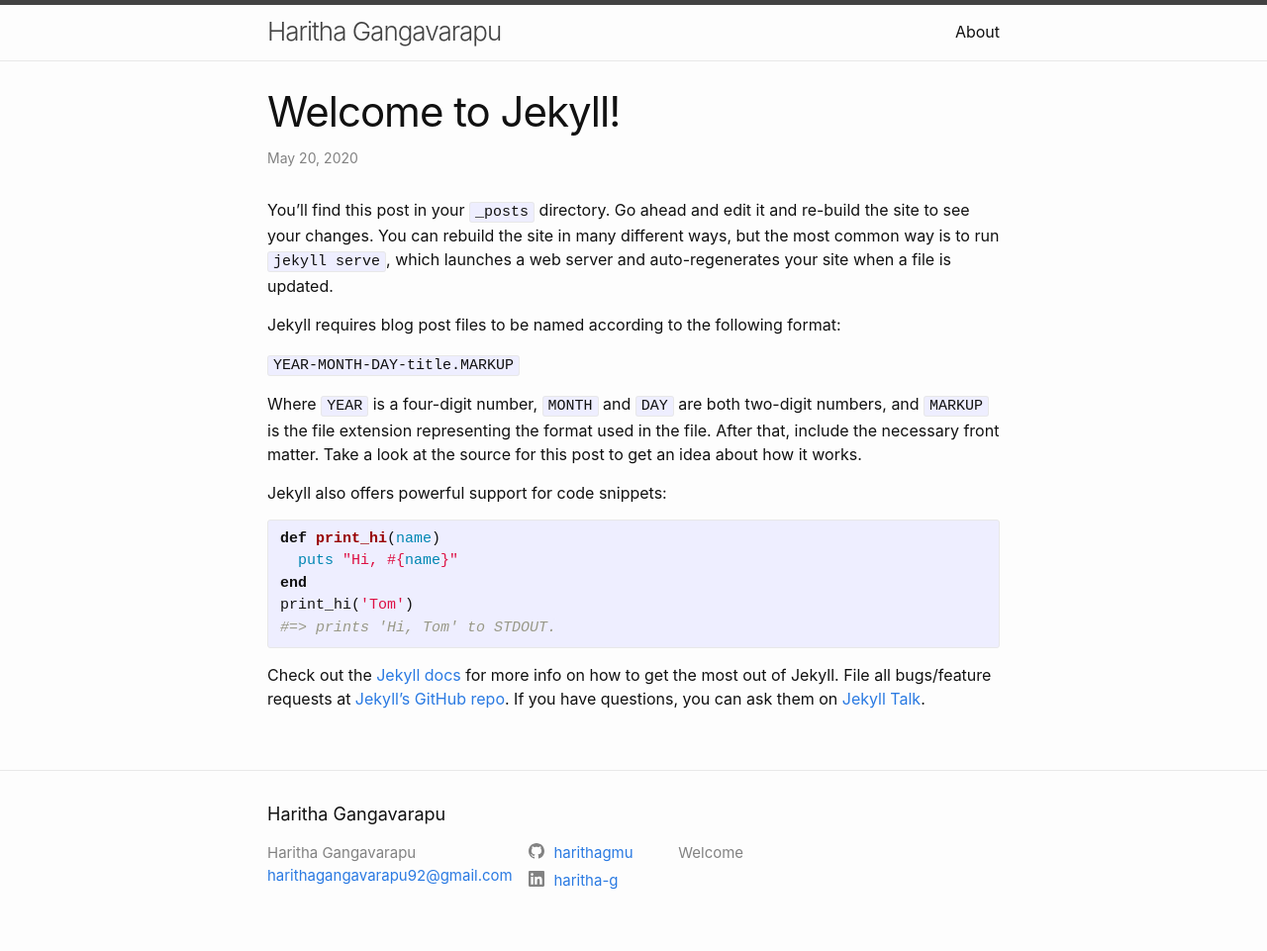
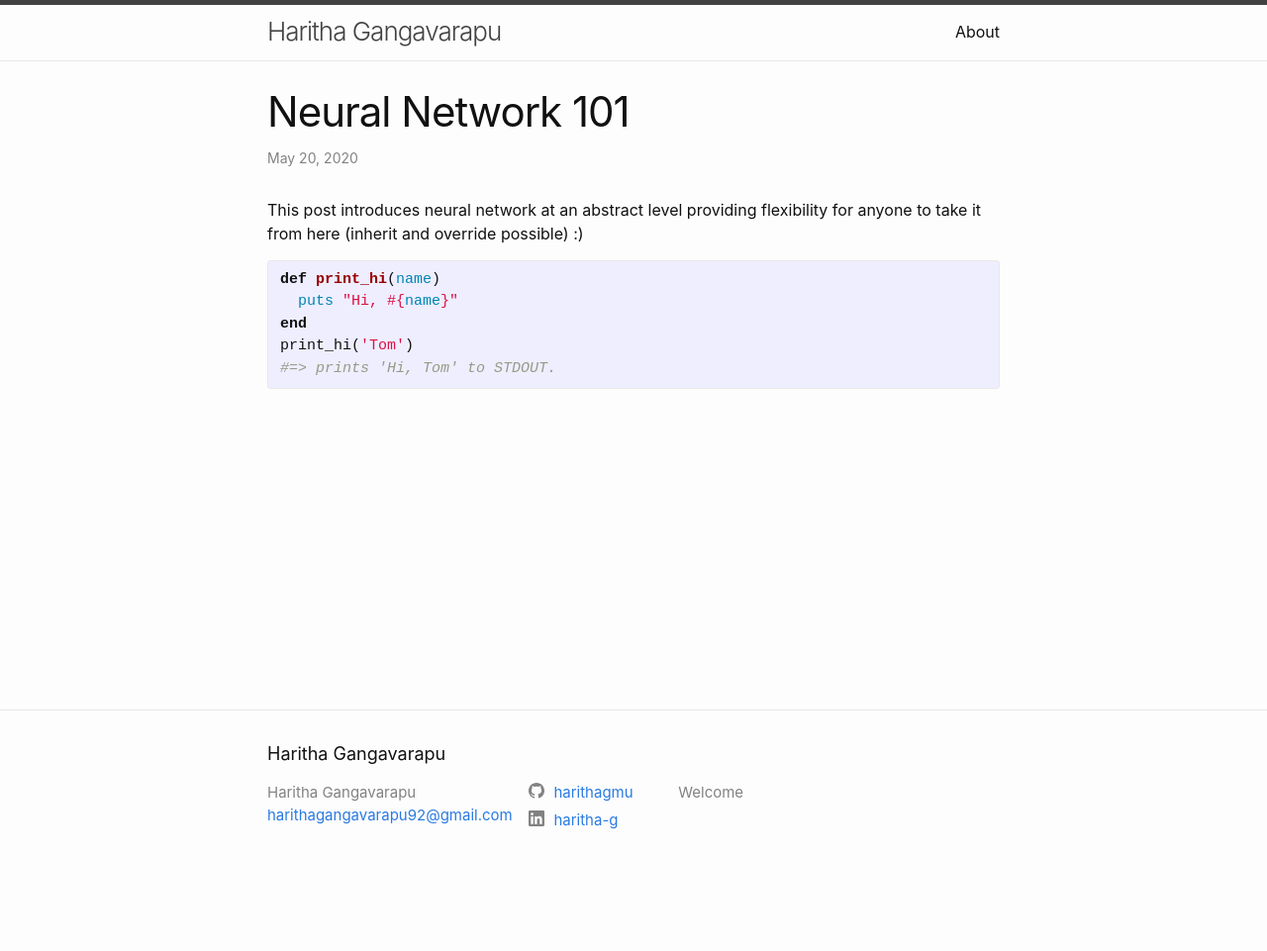
Before and after one commit to harithagmu/harithagmu.github.io, a Jekyll site: the page built from _posts/2020-05-22-ConvolutionalNet.markdown, in a window 1280 px wide. Shown: the whole page at 99% size. Built offline with Jekyll 4.4.1, drawn with Linux system fonts in a browser that asks for light colours; after the commit the page ends 900 px from its top, so only the background shows below that.

Commit message:
Added post NN

```diff
--- a/_posts/2020-05-22-ConvolutionalNet.markdown
+++ b/_posts/2020-05-22-ConvolutionalNet.markdown
@@ -1,18 +1,10 @@
 ---
 layout: post
-title:  "Welcome to Jekyll!"
+title:  "Neural Network 101"
 date:   2020-05-20 11:30:22 -0400
-categories: jekyll update
+categories: Neural Network
 ---
-You’ll find this post in your `_posts` directory. Go ahead and edit it and re-build the site to see your changes. You can rebuild the site in many different ways, but the most common way is to run `jekyll serve`, which launches a web server and auto-regenerates your site when a file is updated.
-
-Jekyll requires blog post files to be named according to the following format:
-
-`YEAR-MONTH-DAY-title.MARKUP`
-
-Where `YEAR` is a four-digit number, `MONTH` and `DAY` are both two-digit numbers, and `MARKUP` is the file extension representing the format used in the file. After that, include the necessary front matter. Take a look at the source for this post to get an idea about how it works.
-
-Jekyll also offers powerful support for code snippets:
+This post introduces neural network at an abstract level providing flexibility for anyone to take it from here (inherit and override possible) :)
 
 {% highlight ruby %}
 def print_hi(name)
@@ -21,9 +13,3 @@
 print_hi('Tom')
 #=> prints 'Hi, Tom' to STDOUT.
 {% endhighlight %}
-
-Check out the [Jekyll docs][jekyll-docs] for more info on how to get the most out of Jekyll. File all bugs/feature requests at [Jekyll’s GitHub repo][jekyll-gh]. If you have questions, you can ask them on [Jekyll Talk][jekyll-talk].
-
-[jekyll-docs]: https://jekyllrb.com/docs/home
-[jekyll-gh]:   https://github.com/jekyll/jekyll
-[jekyll-talk]: https://talk.jekyllrb.com/
```
